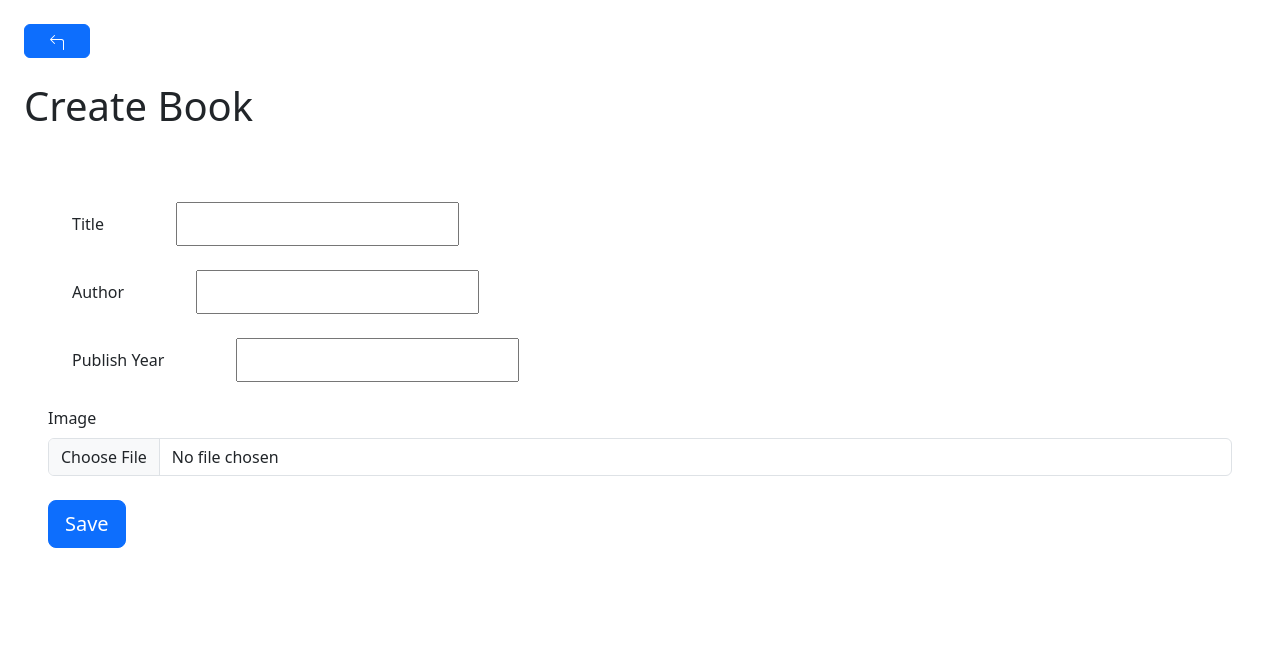
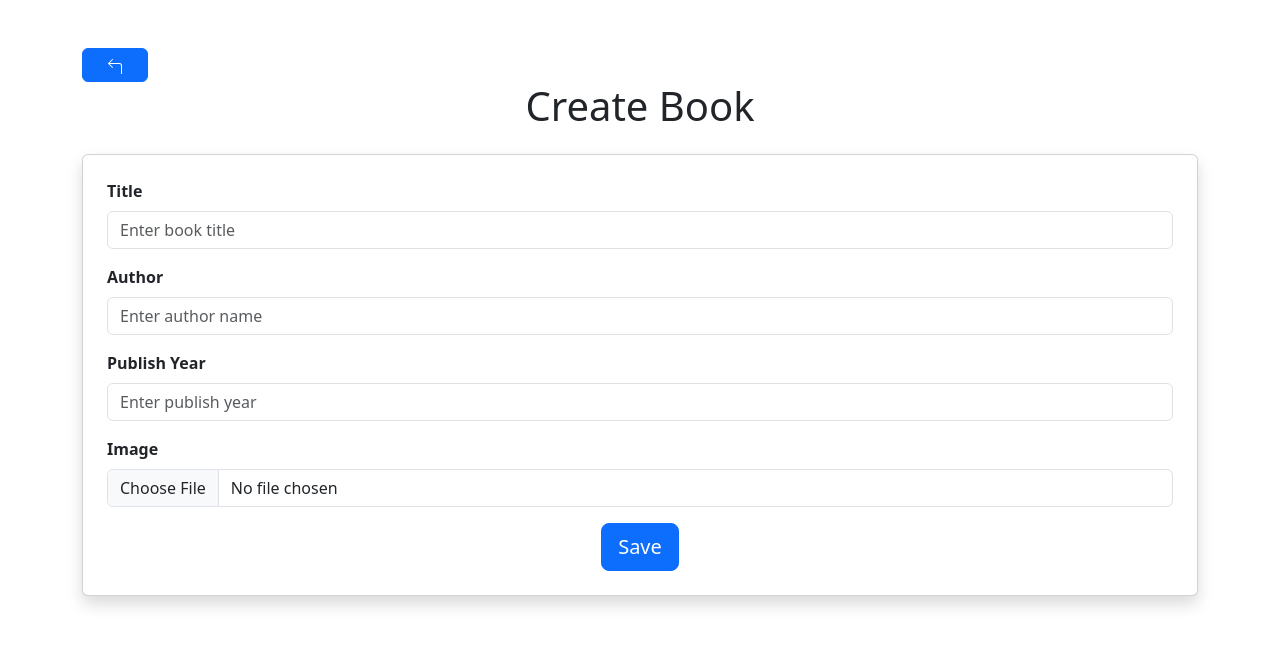
Before and after one commit to Fawzi-Barry/Book-Store-Frontend, a React (Vite) app: page /book/create in a window 1280 px wide. Shown: the top 646 px of the page. Built offline with nearby package versions, Linux system fonts and the light colour scheme.

Commit message:
Update CreateBooks.jsx

```diff
--- a/src/pages/CreateBooks.jsx
+++ b/src/pages/CreateBooks.jsx
@@ -4,11 +4,12 @@ import { useNavigate } from "react-router-dom";
 import { SERVER_URL } from "../global";
 import BackButton from "../component/BackButton";
 import { useSnackbar } from "notistack";
+
 const CreateBooks = () => {
   const [base64Image, setBase64Image] = useState("");
-  const [title, settitle] = useState("");
-  const [publishYear, setpublishYear] = useState("");
-  const [author, setauthor] = useState("");
+  const [title, setTitle] = useState("");
+  const [publishYear, setPublishYear] = useState("");
+  const [author, setAuthor] = useState("");
   const navigate = useNavigate();
   const { enqueueSnackbar } = useSnackbar();
   const token = localStorage.getItem("token");
@@ -27,11 +28,12 @@ const CreateBooks = () => {
         },
       })
       .then(() => {
-        enqueueSnackbar("book created successfully");
+        enqueueSnackbar("Book created successfully", { variant: "success" });
         navigate("/home");
       })
       .catch((error) => {
         console.log(error);
+        enqueueSnackbar("Failed to create book", { variant: "error" });
       });
   };
 
@@ -48,40 +50,52 @@ const CreateBooks = () => {
   };
 
   return (
-    <div className="p-4">
+    <div className="container my-5">
       <BackButton />
-      <h1 className="my-4">Create Book</h1>
-      <div className="p-4">
-        <div className="my-4">
-          <label className="mx-4">Title</label>
+      <h1 className="text-center mb-4">Create Book</h1>
+      <div className="card shadow p-4">
+        <form>
+          <div className="mb-3 form-group">
+            <label htmlFor="title" className="form-label fw-bold">
+              Title
+            </label>
             <input
               type="text"
+              id="title"
               value={title}
-            onChange={(e) => settitle(e.target.value)}
-            className="mx-5 px-4 py-2"
+              onChange={(e) => setTitle(e.target.value)}
+              className="form-control"
+              placeholder="Enter book title"
             />
           </div>
-        <div className="my-4">
-          <label className="mx-4">Author</label>
+          <div className="mb-3 form-group">
+            <label htmlFor="author" className="form-label fw-bold">
+              Author
+            </label>
             <input
               type="text"
+              id="author"
               value={author}
-            onChange={(e) => setauthor(e.target.value)}
-            className="mx-5 px-4 py-2"
+              onChange={(e) => setAuthor(e.target.value)}
+              className="form-control"
+              placeholder="Enter author name"
             />
           </div>
-        <div className="my-4">
-          <label className="mx-4">Publish Year</label>
+          <div className="mb-3 form-group">
+            <label htmlFor="publishYear" className="form-label fw-bold">
+              Publish Year
+            </label>
             <input
               type="number"
+              id="publishYear"
               value={publishYear}
-            onChange={(e) => setpublishYear(e.target.value)}
-            className="mx-5 px-4 py-2"
+              onChange={(e) => setPublishYear(e.target.value)}
+              className="form-control"
+              placeholder="Enter publish year"
             />
           </div>
-        {/* Image Upload */}
-        <div className="mb-4">
-          <label htmlFor="image" className="form-label text-gray-500">
+          <div className="mb-3 form-group">
+            <label htmlFor="image" className="form-label fw-bold">
               Image
             </label>
             <input
@@ -91,9 +105,16 @@ const CreateBooks = () => {
               onChange={handleFileUpload}
             />
           </div>
-        <button className="btn btn-primary btn-lg" onClick={handleSubmit}>
+          <div className="d-flex justify-content-center">
+            <button
+              type="button"
+              className="btn btn-primary btn-lg"
+              onClick={handleSubmit}
+            >
               Save
             </button>
+          </div>
+        </form>
       </div>
     </div>
   );
```
Lines whose indentation alone changed are shown as unchanged.
